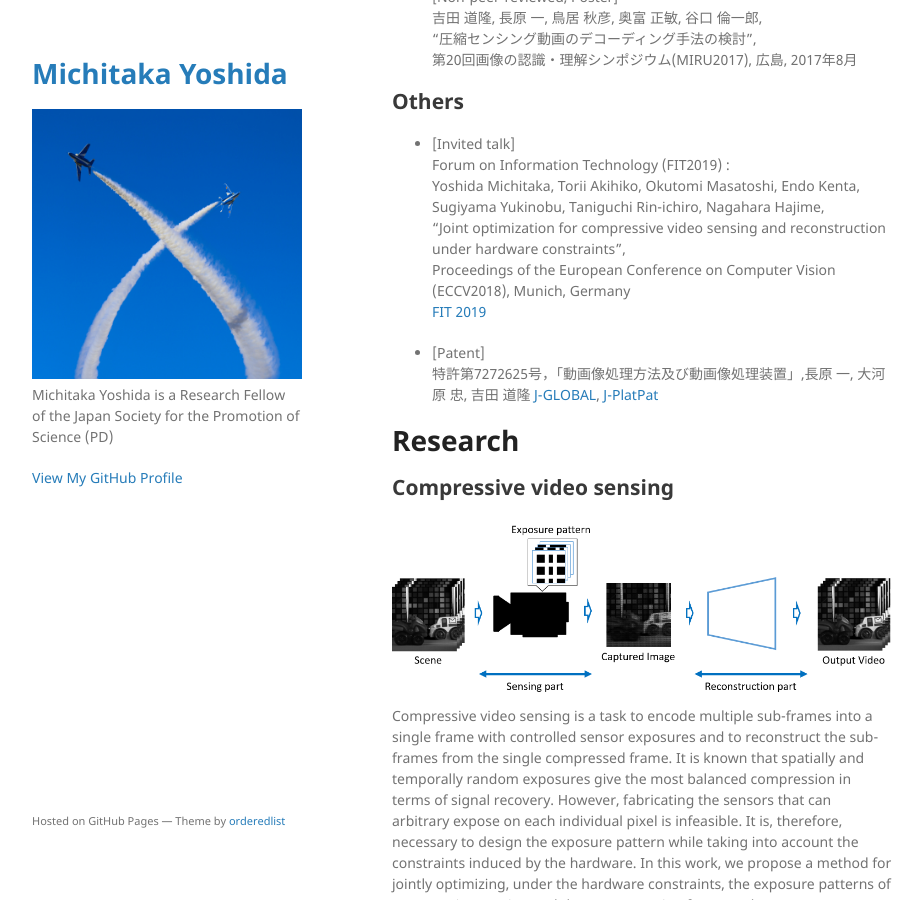
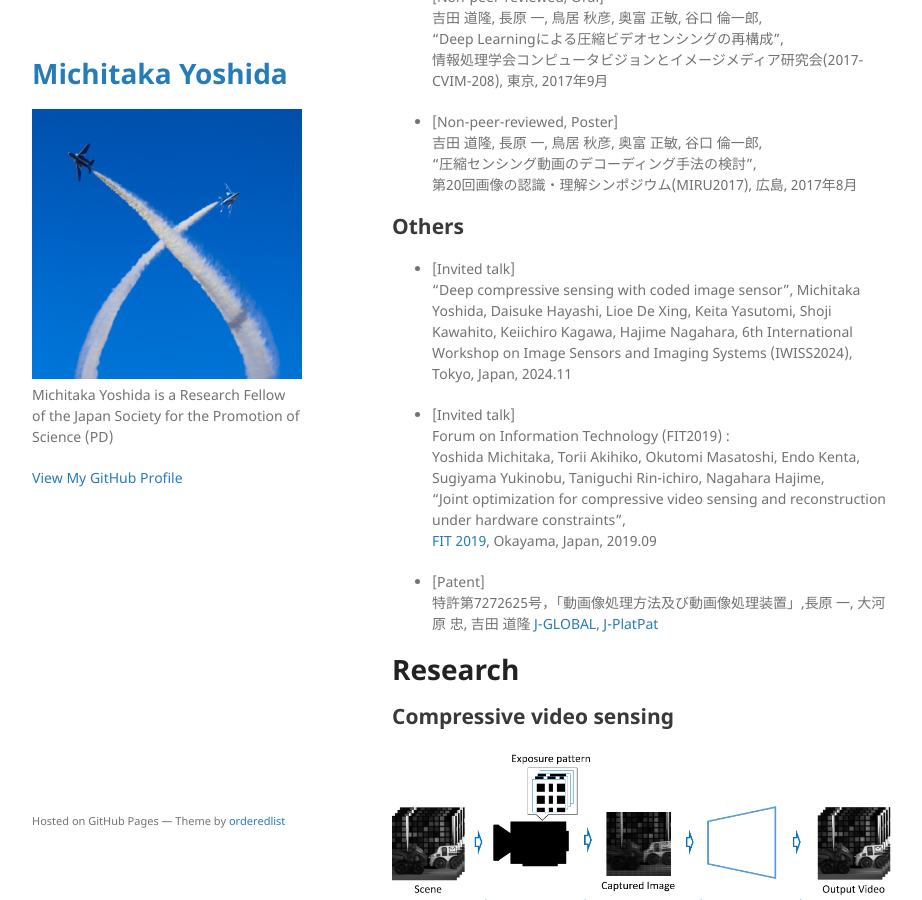
Before and after one commit to michitakayoshida/michitakayoshida.github.io, a Jekyll site: the page built from index_en.md, in a window 1280 px wide and 900 px high, scrolled down 4567 px. Shown: the whole window, without its empty margins (178-1100 px from the left). Built offline with Jekyll 4.4.1, drawn with Linux system fonts in a browser that asks for light colours; some of the changed text lies outside the part shown.

Commit message:
ieee sensors

```diff
--- a/index_en.md
+++ b/index_en.md
@@ -70,6 +70,11 @@ IEEE Transactions on Computational Imaging, Vol.6, pp.463-476, 2019
 [paper](https://ieeexplore.ieee.org/document/8918110) [bibtex](/bib/tci2019.bib)
 
 ## International Conferences
+- [Peer-reviewed, Poster]
+Michitaka Yoshida, Daisuke Hayashi, Lioe De Xing, Keita Yasutomi, Shoji Kawahito, Keiichiro Kagawa, Hajime Nagahara,
+"Single-shot efficient depth imaging based on time-compressive CMOS image sensor",
+Proceedings of the IEEE Sensors, Kobe, Japan, 2024.10
+
 - [Non-peer-reviewed, Poster]
 Michitaka Yoshida, Daisuke Hayashi, Lioe De Xing, Keita Yasutomi, Shoji Kawahito, Keiichiro Kagawa, Hajime Nagahara,
 "Single-shot efficient depth imaging based on time-compressive CMOS image sensor",
@@ -189,11 +194,17 @@ Proceedings of the European Conference on Computer Vision (ECCV2018), Munich, Ge
 
 ## Others
 - [Invited talk]
+"Deep compressive sensing with coded image sensor",
+Michitaka Yoshida, Daisuke Hayashi, Lioe De Xing, Keita Yasutomi, Shoji Kawahito, Keiichiro Kagawa, Hajime Nagahara,
+6th International Workshop on Image Sensors and Imaging Systems (IWISS2024),
+Tokyo, Japan, 2024.11
+
+- [Invited talk]
 Forum on Information Technology (FIT2019) :
 Yoshida Michitaka, Torii Akihiko, Okutomi Masatoshi, Endo Kenta, Sugiyama Yukinobu, Taniguchi Rin-ichiro, Nagahara Hajime,
 "Joint optimization for compressive video sensing and reconstruction under hardware constraints",
-Proceedings of the European Conference on Computer Vision (ECCV2018), Munich, Germany
-[FIT 2019](https://www.ipsj.or.jp/event/fit/fit2019/FIT2019program_web/data/html/event/eventTCS3.html)
+[FIT 2019](https://www.ipsj.or.jp/event/fit/fit2019/FIT2019program_web/data/html/event/eventTCS3.html),
+Okayama, Japan, 2019.09
 
 - [Patent]
 特許第7272625号，「動画像処理方法及び動画像処理装置」,長原 一, 大河原 忠, 吉田 道隆
```
Also changed, not shown: index.md (+13 -1 lines).
